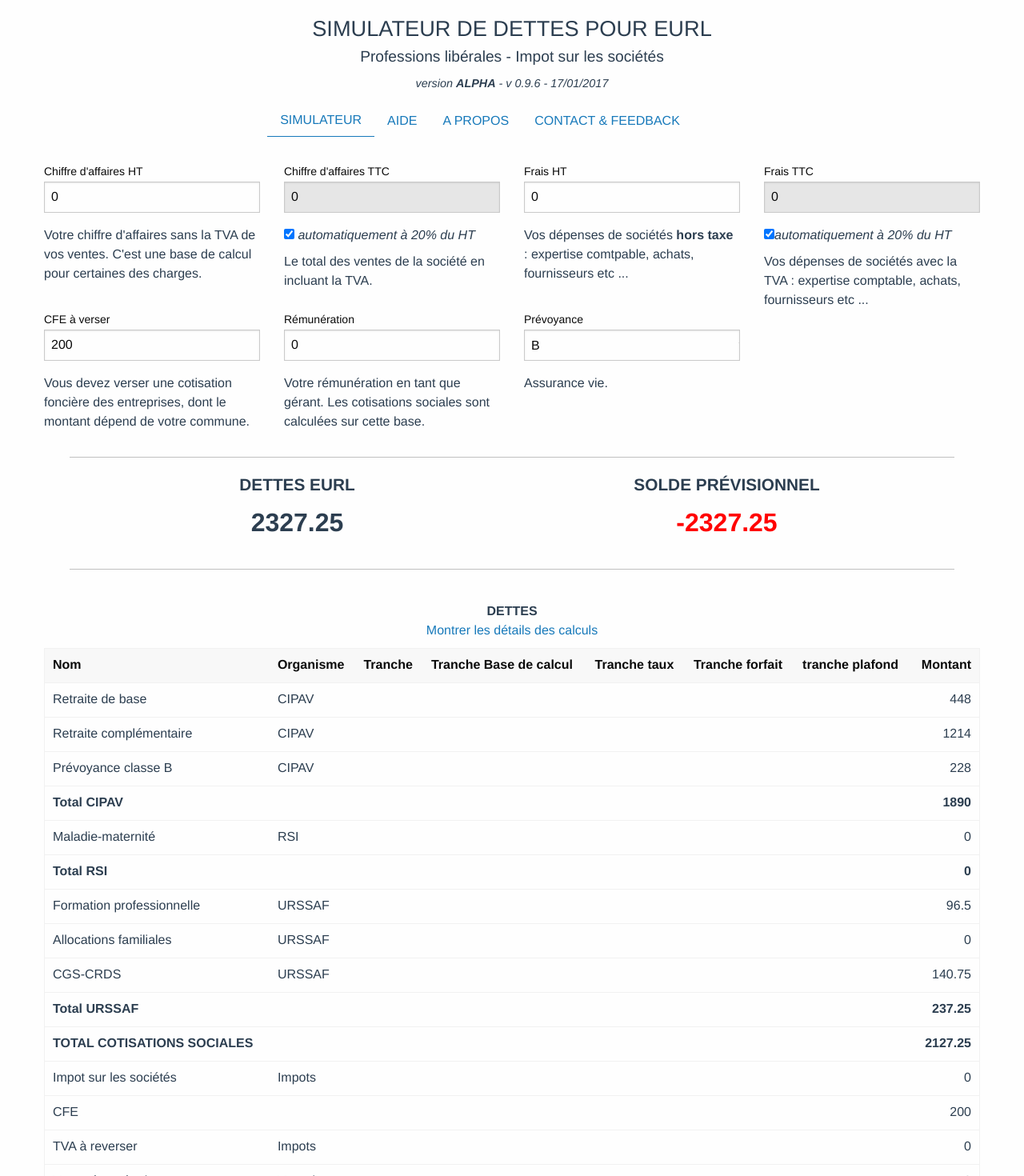
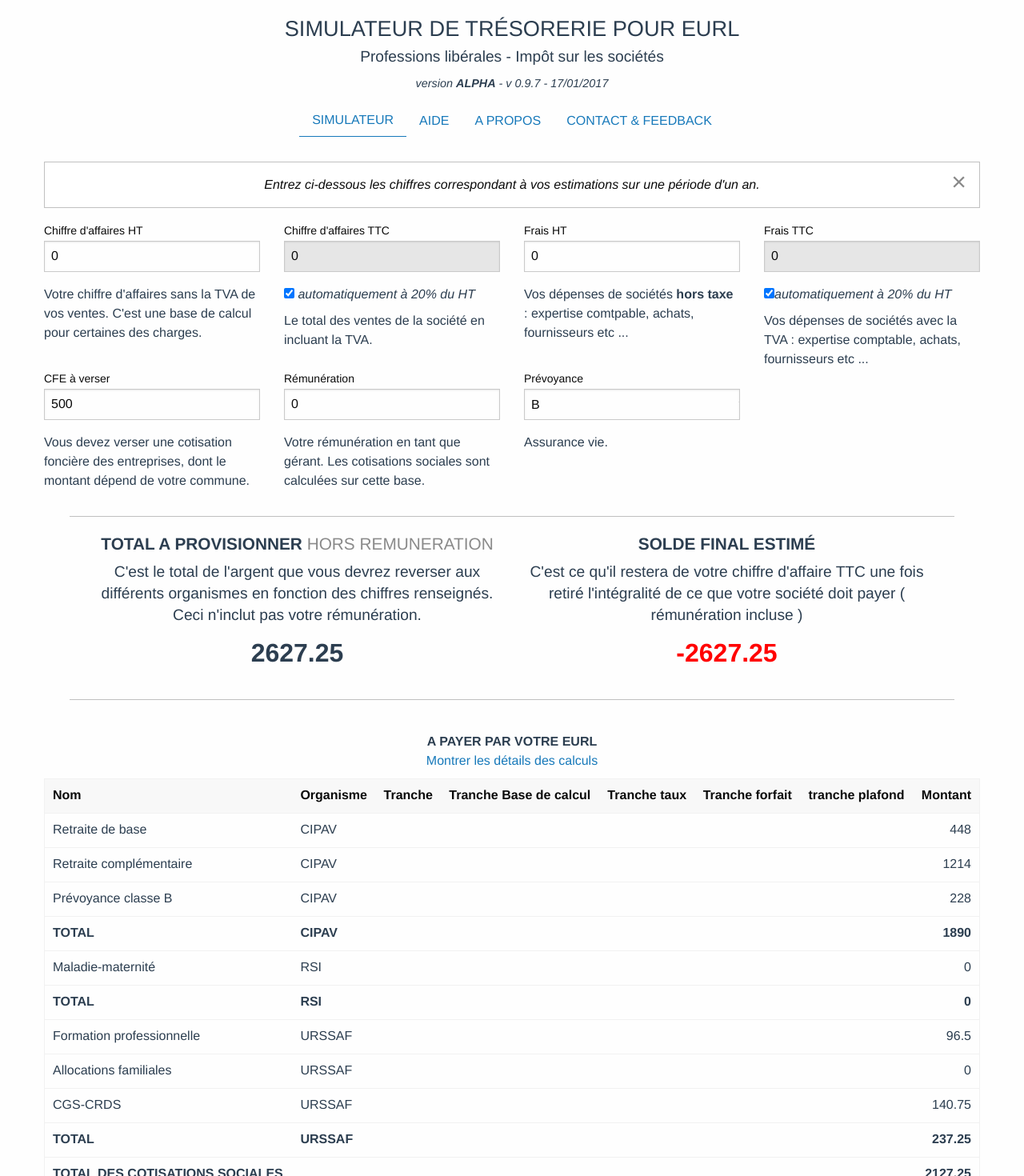
Before and after one commit to nyl-auster/eurl-app-2, a Vue app: page / in a window 1280 px wide. Shown: the top 1470 px of the page at 80% size. Built offline with nearby package versions, Linux system fonts and the light colour scheme.

Commit message:
smal fixes

```diff
--- a/src/App.vue
+++ b/src/App.vue
@@ -7,7 +7,7 @@
       </div>
     </div>
 
-    <div class="row menu">
+    <div class="row">
       <div class="small-12 columns">
         <site-menu></site-menu>
       </div>
--- a/src/components/simulateur/Simulateur.vue
+++ b/src/components/simulateur/Simulateur.vue
@@ -8,7 +8,7 @@ Composant racine de notre simulateur
     <simulateur-results-synthese :Results="Results"></simulateur-results-synthese>
     <div class="row">
       <div class="small-12 columns">
-        <simulateur-results-table :Results="Results"></simulateur-results-table>
+        <simulateur-results-table :params="params" :Results="Results"></simulateur-results-table>
       </div>
     </div>
   </div>
@@ -33,7 +33,7 @@ Composant racine de notre simulateur
           bindToFraisHt: true,
           fraisHt: 0,
           fraisTtc: 0,
-          cfe: 200,
+          cfe: 500,
           remuneration: 0,
           prevoyance: 'B'
          }
--- a/src/components/simulateur/SimulateurForm.vue
+++ b/src/components/simulateur/SimulateurForm.vue
@@ -3,6 +3,7 @@
     props:['formValues'],
     data: function() {
       return {
+        showHelp: 1,
         form: this.formValues
       }
     },
@@ -46,6 +47,14 @@
 <template>
 
   <form class="simulator-form">
+
+
+    <div v-show="showHelp" class="callout text-center">
+      <button @click="showHelp = ! showHelp" class="close-button" aria-label="Close alert" type="button">
+        <span aria-hidden="true">&times;</span>
+      </button>
+      <em>Entrez ci-dessous les chiffres correspondant à vos estimations sur une période d'un an.</em>
+    </div>
 
     <div class="row">
 
--- a/src/components/simulateur/SimulateurResultsSynthese.vue
+++ b/src/components/simulateur/SimulateurResultsSynthese.vue
@@ -15,13 +15,15 @@ export default {
 <template>
   <div class="row big-picture">
     <div class="small-12 medium-6 columns">
-      <h2> Dettes EURL <span class="subheader"></span></h2>
+      <h2>TOTAL A PROVISIONNER <span class="subheader">HORS REMUNERATION</span></h2>
+      <h3>C'est le total de l'argent que vous devrez reverser aux différents organismes en fonction des chiffres renseignés. Ceci n'inclut pas votre rémunération.</h3>
       <p>
-        <span class="result">{{Results.getLine('total').montant}}</span>
+        <span class="result">{{Results.getLine('total').montant - Results.getLine('remuneration').montant}}</span>
       </p>
     </div>
     <div class="small-12 medium-6 columns">
-      <h2>Solde prévisionnel</h2>
+      <h2>Solde final estimé</h2>
+      <h3>C'est ce qu'il restera de votre chiffre d'affaire TTC une fois retiré l'intégralité de ce que votre société doit payer ( rémunération incluse )</h3>
       <p>
         <span :class="resultClasses" class="result">{{Results.getLine('resteEnBanque').montant}}</span>
       </p>
--- a/src/components/simulateur/SimulateurResultsTable.vue
+++ b/src/components/simulateur/SimulateurResultsTable.vue
@@ -3,7 +3,7 @@ import chargesConfig from "../../services/config";
 
 export default {
   name:'SimulateurResultsTable',
-  props:['Results'],
+  props:['Results', 'params'],
   data:function() {
     return {
       showDetails:false,
@@ -18,7 +18,7 @@ export default {
 
     <table class="table lines-results">
       <caption>
-        DETTES <a class="showDetails" @click="showDetails=!showDetails"> <br/> {{showDetails ? 'Masquer' : 'Montrer'}} les détails des calculs</a>
+        A PAYER PAR VOTRE EURL <br/><a class="showDetails" @click="showDetails=!showDetails"> {{showDetails ? 'Masquer' : 'Montrer'}}  les détails des calculs</a>
       </caption>
       <thead>
         <tr>
--- a/src/components/site/SiteHeader.vue
+++ b/src/components/site/SiteHeader.vue
@@ -1,8 +1,8 @@
 <template>
   <header>
-    <div id="site-title"> Simulateur de dettes pour EURL</div>
-    <div id="site-subtitle">Professions libérales - Impot sur les sociétés</div>
-    <div id="version">version <strong>ALPHA</strong> - v 0.9.6 - 17/01/2017</div>
+    <div id="site-title"> Simulateur de trésorerie pour EURL</div>
+    <div id="site-subtitle">Professions libérales - Impôt sur les sociétés</div>
+    <div id="version">version <strong>ALPHA</strong> - v 0.9.7 - 17/01/2017</div>
   </header>
 </template>
 
--- a/src/components/site/SiteMenu.vue
+++ b/src/components/site/SiteMenu.vue
@@ -1,5 +1,4 @@
 <template>
-  <nav class="main-menu">
   <div class="menu-centered">
     <ul class="vertical medium-horizontal menu text-centered">
       <li><router-link exact to="/">Simulateur</router-link></li>
@@ -8,7 +7,6 @@
       <li><router-link exact to="/contact">Contact & feedback</router-link></li>
     </ul>
   </div>
-  </nav>
 </template>
 
 <style scoped>
--- a/src/services/chargesCalculator.js
+++ b/src/services/chargesCalculator.js
@@ -29,16 +29,24 @@ const chargesCalculator = function(params) {
   self.fraisHt = params.fraisHt ? params.fraisHt : 0;
   self.cfe = params.cfe ? params.cfe : 0;
   self.prevoyance = params.prevoyance ? params.prevoyance : A;
-  console.log(self);
 
   self.getRemuneration = () => {
-
     return {
       id: "remuneration",
       type: 'result',
       organisme: 'Vous :)',
       label : 'Votre rémunération',
       montant : self.remuneration
+    }
+  };
+
+  self.getfraisTtc = () => {
+    return {
+      id: "fraisTtc",
+      type: 'result',
+      organisme: 'fournisseurs',
+      label : 'Frais TTC',
+      montant : self.fraisTtc.toFixedNumber(2)
     }
   };
 
@@ -121,17 +129,6 @@ const chargesCalculator = function(params) {
       id:"cfe",
       commentaire: "Cotisation foncière des entreprises",
       montant: self.cfe
-    });
-  };
-
-  /**
-   * pseudo charge
-   * @return {ResultLine}
-   */
-  self.getfraisTtc = () => {
-    return new ObjectInterfaces.ResultLine().extends({
-      label: 'fraisTtc',
-      montant: self.fraisTtc
     });
   };
 
@@ -277,7 +274,8 @@ const chargesCalculator = function(params) {
     Results.addLine({
       id:"totalCIPAV",
       type:"subtotal",
-      label:"Total CIPAV",
+      label:"TOTAL",
+      organisme:"CIPAV",
       montant:Results.sum(['retraiteBase', 'retraiteComplementaire', 'prevoyance'])
     });
 
@@ -286,7 +284,8 @@ const chargesCalculator = function(params) {
     Results.addLine({
       id:"totalRSI",
       type:"subtotal",
-      label:"Total RSI",
+      label:"TOTAL",
+      organisme:"RSI",
       montant:Results.sum(['maladieMaternite'])
     });
 
@@ -297,7 +296,8 @@ const chargesCalculator = function(params) {
     Results.addLine({
       id:"totalURSSAF",
       type:"subtotal",
-      label:"Total URSSAF",
+      label:"TOTAL",
+      organisme:"URSSAF",
       montant:Results.sum(['formationProfessionnelle', 'cgsCrds', 'allocationsFamiliales'])
     });
 
@@ -305,22 +305,23 @@ const chargesCalculator = function(params) {
     Results.addLine({
       type:"subtotal",
       id:'totalCotisationSociales',
-      label:"TOTAL COTISATIONS SOCIALES",
+      label:"TOTAL DES COTISATIONS SOCIALES",
       montant:Results.sum(['totalURSSAF', 'totalRSI', 'totalCIPAV'])
     });
 
     // IS, TVA & CFE
     Results.addLine(self.impotSocietes());
+    Results.addLine(self.getTva());
     Results.addLine(self.getCfe());
-    Results.addLine(self.getTva());
 
     Results.addLine(self.getRemuneration());
+    Results.addLine(self.getfraisTtc());
 
-    // le total du tableau de dettes
+    // le total de toutes les lignes précédemment ajoutées
     Results.addLine({
       id:'total',
       type:"total",
-      label:'TOTAL DETTES ENTREPRISE',
+      label:'TOTAL DEBIT PREVISIONNEL',
       montant:Results.getTotal()
     });
 
@@ -328,7 +329,7 @@ const chargesCalculator = function(params) {
       id:"resteEnBanque",
       type:'total',
       hidden: true,
-      label: "Reste en Banque",
+      label: "Restera en Banque (CA TTC - Dettes)",
       montant: (self.chiffreAffaireTtc - Results.getTotal()).toFixedNumber(2)
     });
 
```
Lines whose indentation alone changed are shown as unchanged.
